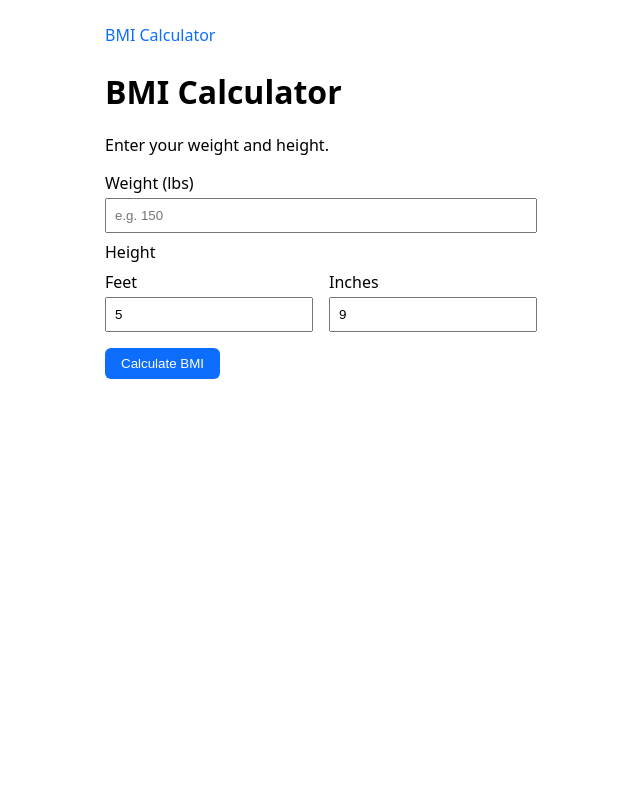
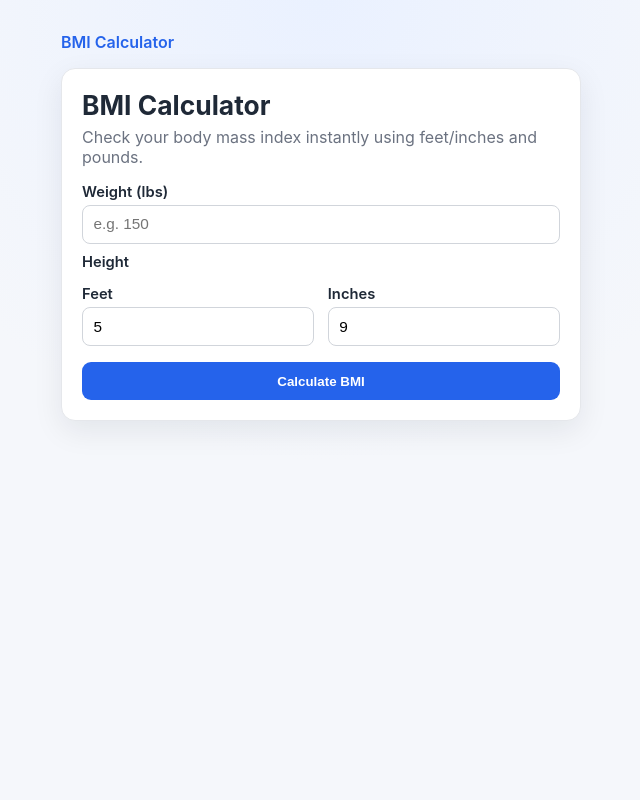
Before and after one commit to josecruz-talavera/bmi-calculator, a Flask app: page / in a window 1280 px wide. Shown: the whole page, without its empty margins (319-959 px from the left). Run offline with Flask 3, Linux system fonts and the light colour scheme.

Commit message:
added static folder and changed design for a more appealing look

```diff
--- /dev/null
+++ b/static/style.css
@@ -0,0 +1,135 @@
+* { box-sizing: border-box; }
+
+:root {
+  --bg: #f5f7fb;
+  --card: #ffffff;
+  --text: #1f2937;
+  --muted: #6b7280;
+  --primary: #2563eb;
+  --primary-hover: #1d4ed8;
+  --border: #e5e7eb;
+  --success-bg: #dcfce7;
+  --success-text: #166534;
+  --error-bg: #fee2e2;
+  --error-text: #991b1b;
+}
+
+body {
+  margin: 0;
+  min-height: 100vh;
+  font-family: Inter, system-ui, -apple-system, Segoe UI, Roboto, sans-serif;
+  background: radial-gradient(circle at top, #eaf1ff 0%, var(--bg) 45%);
+  color: var(--text);
+  display: flex;
+  justify-content: center;
+  padding: 2rem 1rem;
+}
+
+.container {
+  width: 100%;
+  max-width: 520px;
+}
+
+nav {
+  margin-bottom: 1rem;
+}
+
+nav a {
+  color: var(--primary);
+  text-decoration: none;
+  font-weight: 600;
+}
+
+nav a:hover {
+  text-decoration: underline;
+}
+
+.card {
+  background: var(--card);
+  border: 1px solid var(--border);
+  border-radius: 14px;
+  box-shadow: 0 10px 30px rgba(15, 23, 42, 0.08);
+  padding: 1.25rem;
+}
+
+h1 {
+  margin: 0 0 0.35rem;
+  font-size: 1.65rem;
+}
+
+p {
+  margin-top: 0;
+  color: var(--muted);
+}
+
+.flash {
+  padding: 0.75rem 0.85rem;
+  border-radius: 8px;
+  margin-bottom: 1rem;
+  border: 1px solid transparent;
+  font-size: 0.95rem;
+}
+
+.flash.success {
+  background: var(--success-bg);
+  color: var(--success-text);
+  border-color: #86efac;
+}
+
+.flash.error {
+  background: var(--error-bg);
+  color: var(--error-text);
+  border-color: #fca5a5;
+}
+
+label {
+  display: block;
+  margin: 0.6rem 0 0.25rem;
+  font-size: 0.92rem;
+  font-weight: 600;
+}
+
+input {
+  width: 100%;
+  padding: 0.6rem 0.65rem;
+  border: 1px solid #d1d5db;
+  border-radius: 8px;
+  font-size: 0.96rem;
+  transition: border-color 0.15s, box-shadow 0.15s;
+}
+
+input:focus {
+  outline: none;
+  border-color: #93c5fd;
+  box-shadow: 0 0 0 3px rgba(37, 99, 235, 0.2);
+}
+
+.row {
+  display: flex;
+  gap: 0.85rem;
+}
+
+.row > div {
+  flex: 1;
+}
+
+button {
+  margin-top: 1rem;
+  width: 100%;
+  padding: 0.72rem 1rem;
+  background: var(--primary);
+  color: white;
+  border: none;
+  border-radius: 9px;
+  font-weight: 600;
+  cursor: pointer;
+  transition: background 0.15s, transform 0.05s;
+}
+
+button:hover {
+  background: var(--primary-hover);
+}
+
+button:active {
+  transform: translateY(1px);
+}
--- a/templates/base.html
+++ b/templates/base.html
@@ -4,30 +4,14 @@
   <meta charset="UTF-8">
   <meta name="viewport" content="width=device-width, initial-scale=1.0">
   <title>{% block title %}BMI Calculator{% endblock %}</title>
-  <style>
-    * { box-sizing: border-box; }
-    body { font-family: system-ui, sans-serif; max-width: 480px; margin: 0 auto; padding: 1.5rem; }
-    h1 { margin-top: 0; }
-    nav { margin-bottom: 1.5rem; }
-    nav a { margin-right: 1rem; color: #0d6efd; text-decoration: none; }
-    nav a:hover { text-decoration: underline; }
-    .flash { padding: 0.75rem; border-radius: 6px; margin-bottom: 1rem; }
-    .flash.success { background: #d1e7dd; color: #0a3622; }
-    .flash.error { background: #f8d7da; color: #58151c; }
-    label { display: block; margin-top: 0.5rem; }
-    input { width: 100%; padding: 0.5rem; margin-top: 0.25rem; }
-    .row { display: flex; gap: 1rem; }
-    .row > div { flex: 1; }
-    button { margin-top: 1rem; padding: 0.5rem 1rem; background: #0d6efd; color: white; border: none; border-radius: 6px; cursor: pointer; }
-    button:hover { background: #0b5ed7; }
-    table { width: 100%; border-collapse: collapse; margin-top: 1rem; }
-    th, td { padding: 0.5rem; text-align: left; border-bottom: 1px solid #dee2e6; }
-  </style>
+  <link rel="stylesheet" href="{{ url_for('static', filename='style.css') }}">
 </head>
 <body>
+  <main class="container">
     <nav>
       <a href="{{ url_for('main.index') }}">BMI Calculator</a>
     </nav>
+    <section class="card">
       {% with messages = get_flashed_messages(with_categories=true) %}
         {% if messages %}
           {% for category, message in messages %}
@@ -36,5 +20,7 @@
         {% endif %}
       {% endwith %}
       {% block content %}{% endblock %}
+    </section>
+  </main>
 </body>
 </html>
--- a/templates/index.html
+++ b/templates/index.html
@@ -1,7 +1,7 @@
 {% extends "base.html" %}
 {% block content %}
   <h1>BMI Calculator</h1>
-  <p>Enter your weight and height.</p>
+  <p>Check your body mass index instantly using feet/inches and pounds.</p>
   <form method="post" action="{{ url_for('main.calculate') }}">
     <label for="weight">Weight (lbs)</label>
     <input type="number" id="weight" name="weight" step="0.1" min="0.1" required placeholder="e.g. 150">
```
Also changed, not shown: 1 other file. Lines whose indentation alone changed are shown as unchanged.
